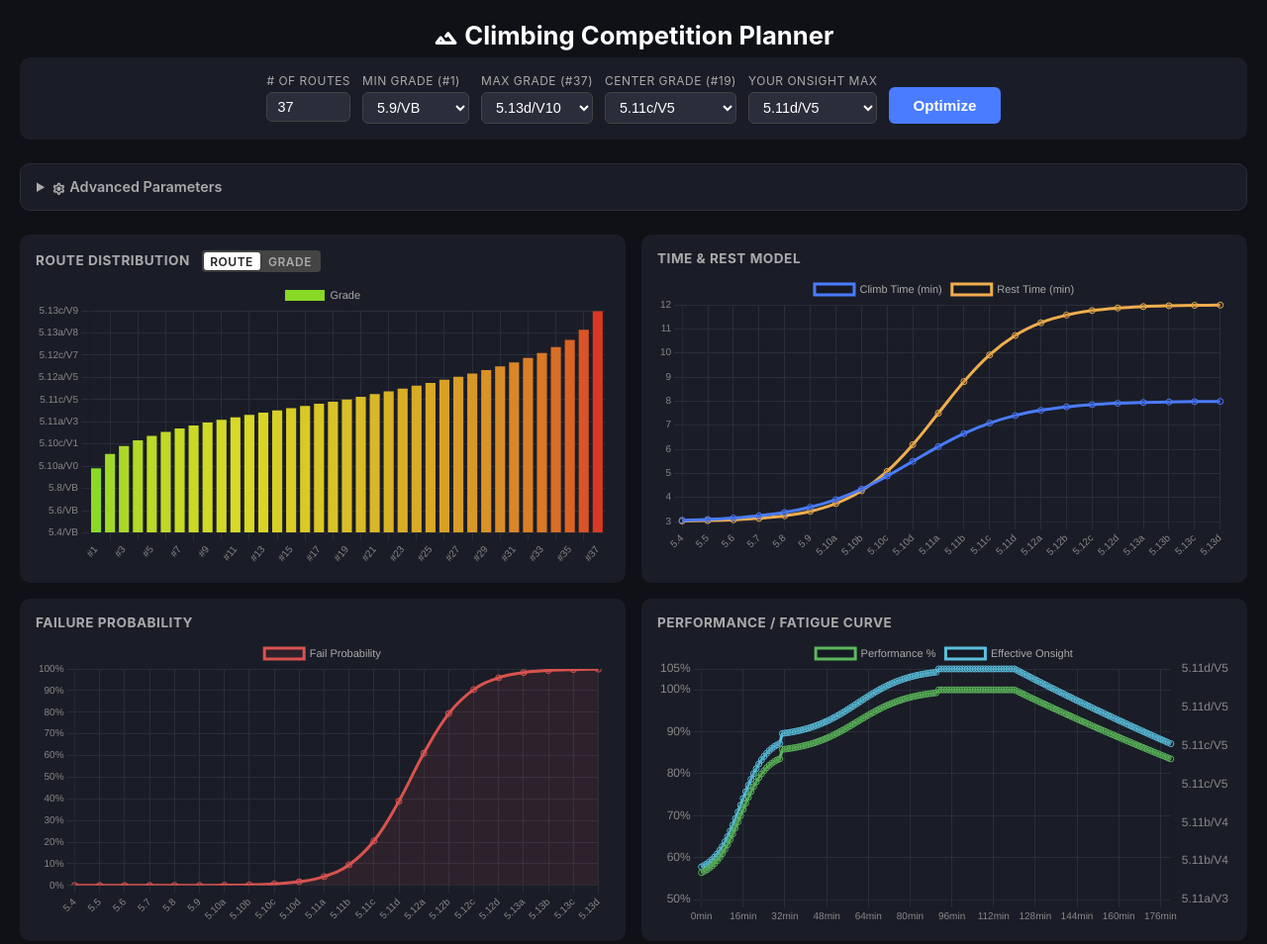
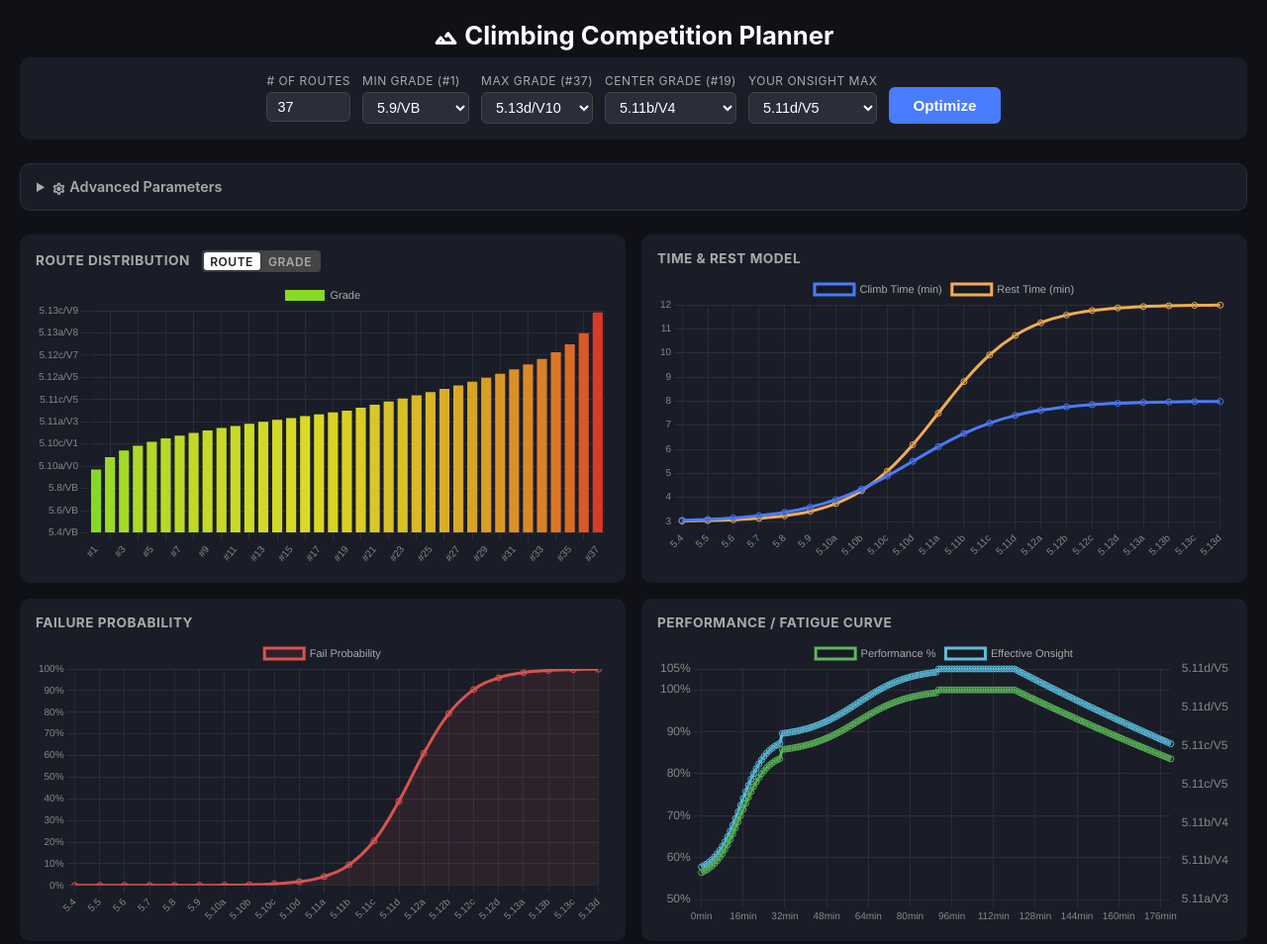
Before and after one commit to alecgdouglas/climbing-comp-planner, a website: page index.html in a window 1280 px wide. Shown: the top 954 px of the page at 99% size. Drawn offline with nearby package versions, Linux system fonts and the light colour scheme.

Commit message:
Default center grade to 5.11b

```diff
--- a/index.html
+++ b/index.html
@@ -183,7 +183,7 @@ const ctrl = document.getElementById('controls');
 ctrl.appendChild(makeNumber('numRoutesTop', '# of Routes', 37, 5, 100));
 ctrl.appendChild(makeSelect('minGrade', 'Min Grade (#1)', dualOpts, '5.9'));
 ctrl.appendChild(makeSelect('maxGrade', 'Max Grade (#37)', dualOpts, '5.13d'));
-ctrl.appendChild(makeSelect('centerGrade', 'Center Grade (#19)', dualOpts, '5.11c'));
+ctrl.appendChild(makeSelect('centerGrade', 'Center Grade (#19)', dualOpts, '5.11b'));
 ctrl.appendChild(makeSelect('onsightGrade', 'Your Onsight Max', dualOpts, '5.11d'));
 const btn = document.createElement('button');
 btn.textContent = 'Optimize';
```
